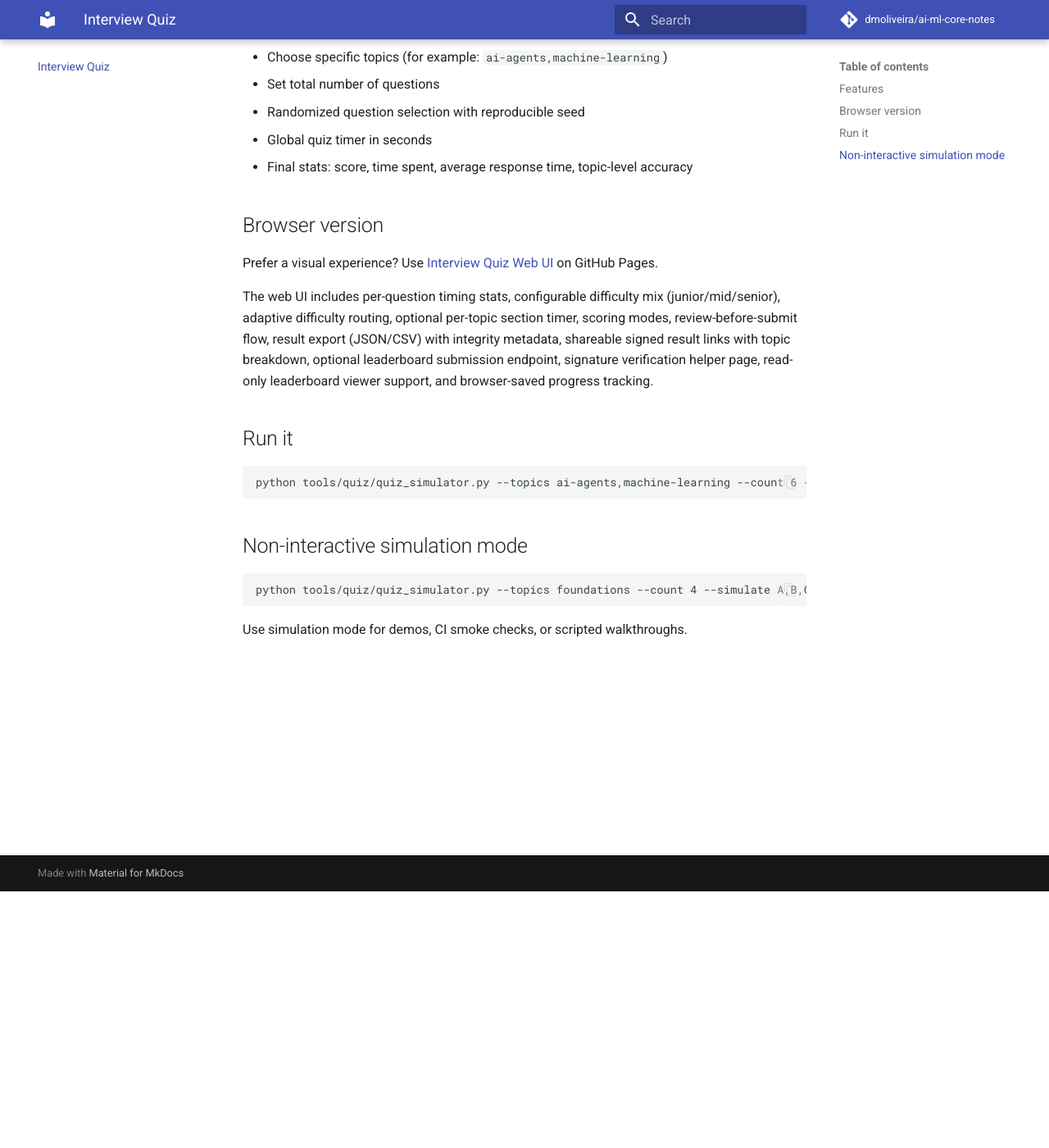
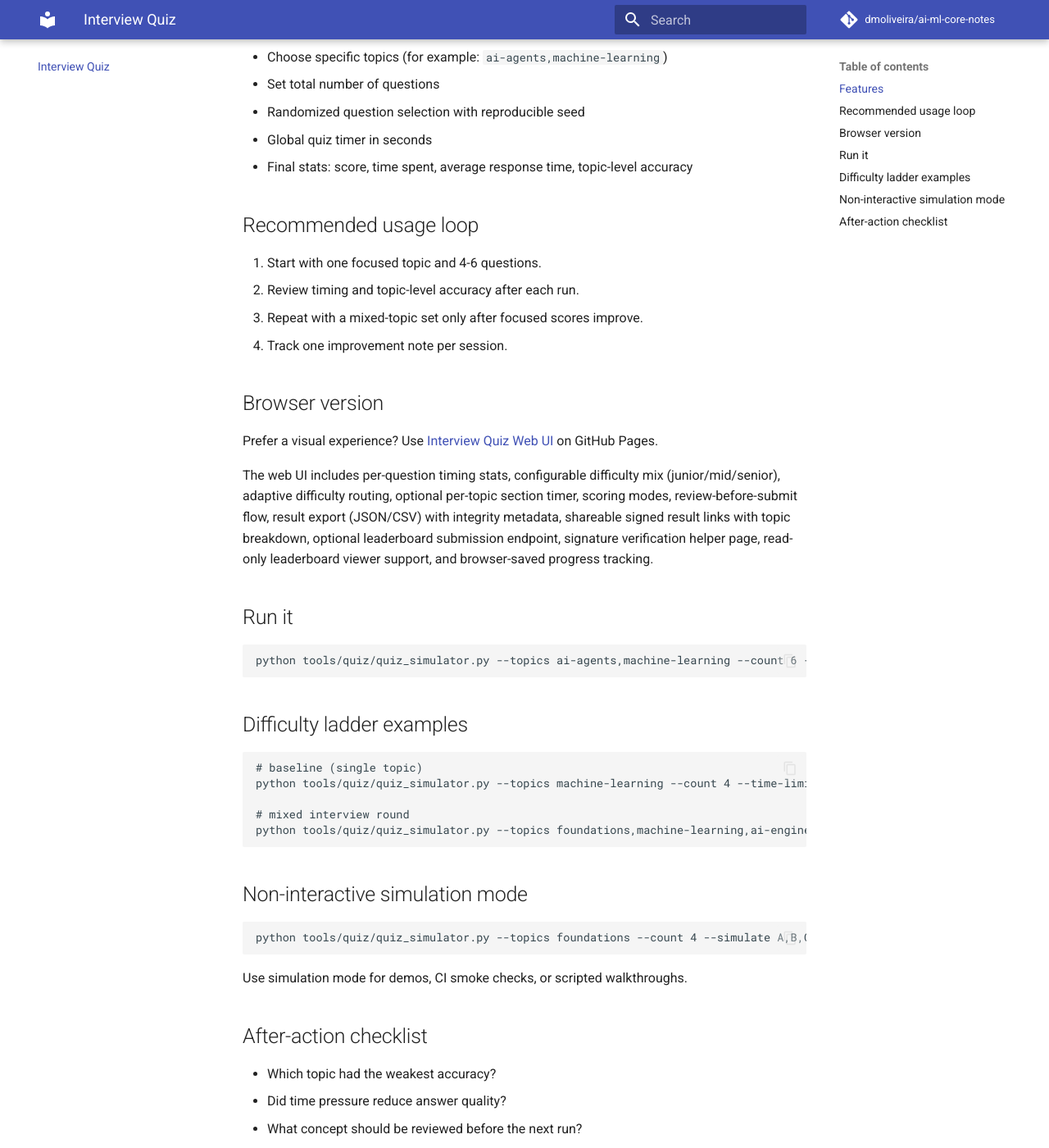
Before and after one commit to dmoliveira/ai-ml-core-notes, an MkDocs documentation site: the page built from docs/practice/interview-quiz.md, in a window 1280 px wide and 1400 px high, scrolled down 313 px. Shown: the whole window at 82% size. Built offline with MkDocs 1.6.1 and Material for MkDocs 9.7.7, drawn with Linux system fonts in a browser that asks for light colours; comment, search, counter and statistics services are not loaded.

Commit message:
Improve interview prep to quiz feedback loop clarity

````diff
--- a/docs/practice/interview-quiz.md
+++ b/docs/practice/interview-quiz.md
@@ -9,6 +9,13 @@ This tool lets learners simulate interview rounds with random questions, topic f
 - Randomized question selection with reproducible seed
 - Global quiz timer in seconds
 - Final stats: score, time spent, average response time, topic-level accuracy
+
+## Recommended usage loop
+
+1. Start with one focused topic and 4-6 questions.
+2. Review timing and topic-level accuracy after each run.
+3. Repeat with a mixed-topic set only after focused scores improve.
+4. Track one improvement note per session.
 
 ## Browser version
 
@@ -22,6 +29,16 @@ The web UI includes per-question timing stats, configurable difficulty mix (juni
 python tools/quiz/quiz_simulator.py --topics ai-agents,machine-learning --count 6 --time-limit-seconds 240
 ```
 
+## Difficulty ladder examples
+
+```bash
+# baseline (single topic)
+python tools/quiz/quiz_simulator.py --topics machine-learning --count 4 --time-limit-seconds 180
+
+# mixed interview round
+python tools/quiz/quiz_simulator.py --topics foundations,machine-learning,ai-engineering --count 8 --time-limit-seconds 360
+```
+
 ## Non-interactive simulation mode
 
 ```bash
@@ -29,3 +46,9 @@ python tools/quiz/quiz_simulator.py --topics foundations --count 4 --simulate A,
 ```
 
 Use simulation mode for demos, CI smoke checks, or scripted walkthroughs.
+
+## After-action checklist
+
+- Which topic had the weakest accuracy?
+- Did time pressure reduce answer quality?
+- What concept should be reviewed before the next run?
````
Also changed, not shown: docs/interview-prep/index.md (+9 -0 lines).
